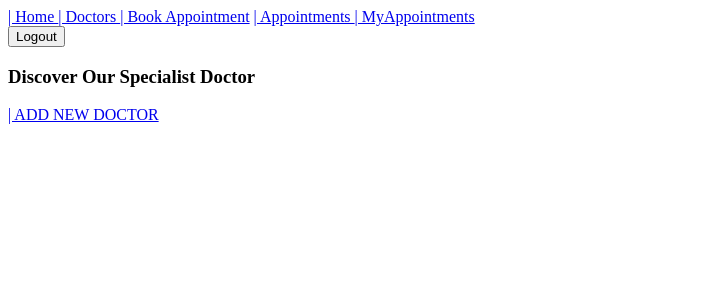
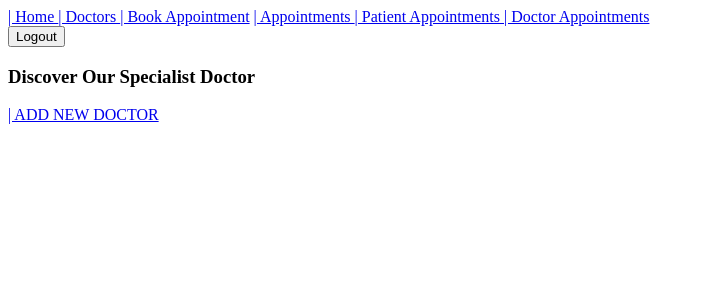
Before and after one commit to SundusMoa/Hospital-Appointment-system, a Django app: page /doctor/ in a window 1280 px wide. Shown: the top 300 px of the page, without its empty margins (0-704 px from the left). Run offline with Django 5.2, Linux system fonts and the light colour scheme; the visitor is signed in with stand-in values (Sample User, id 1); data that the repository does not hold is empty.

Commit message:
Add an new view Doctor_appointmrnts so doctor can see his appointents

```diff
--- a/Hospital-Appointment-System/main_app/templates/base.html
+++ b/Hospital-Appointment-System/main_app/templates/base.html
@@ -4,20 +4,22 @@
     <meta charset="UTF-8">
     <meta name="viewport" content="width=device-width, initial-scale=1.0">
     <title>Rateel-Hospital </title>
+    {% block head %}{% endblock  %}
 </head>
 <body>
+
     <a href="{% url 'homepage' %}"> | Home </a>
     <a href="{% url 'doctor_list' %}"> | Doctors </a>
 
     {% if user.is_authenticated %}
         <a href="{% url 'appointment_create' %}"> | Book Appointment</a>
         <a href="{% url 'appointment_list' %}"> | Appointments </a>
-        <a href="{% url 'myappointment_list' %}"> | MyAppointments </a>
+        <a href="{% url 'myappointment_list' %}"> | Patient Appointments </a>
+        <a href="{% url 'doctor_appointments' %}"> | Doctor Appointments </a>
         <form method='post' action="{% url 'logout'%}" id='logout-form'>
             {% csrf_token %}
             <button>Logout</button>
         </form>
-
     {% else %}
     <a href="{% url 'login' %}"> | Login </a>
     <a href="{% url 'signup' %}"> | SignUp </a>
@@ -25,5 +27,7 @@
 
     {% block content %}
     {% endblock  %}
+
+    {% block footer %}{% endblock  %}
 </body>
 </html>
--- a/Hospital-Appointment-System/main_app/templates/doctor/doctor_list.html
+++ b/Hospital-Appointment-System/main_app/templates/doctor/doctor_list.html
@@ -2,22 +2,18 @@
 
 {% block content %}
 <h3>Discover Our Specialist Doctor </h3>
-{% if user.is_authenticated %}
-<a href="{% url 'doctor_create' %}"> | ADD NEW DOCTOR </a>
-{% endif %}
 <ul>
 {% for doctor in doctors %}
 <div>
-
 <li><strong>{{ doctor.doctor_name }}</strong> : {{doctor.doctor_specialization }}</li>
-
 <form action="/doctor/{{doctor.id}}/delete" method='post'>
        {% csrf_token %}
        <button>Delete</button>
 </form>
-
 </div>
-
 {% endfor %}
 </ul>
+{% if user.is_authenticated %}
+<a href="{% url 'doctor_create' %}"> | ADD NEW DOCTOR </a>
+{% endif %}
 {% endblock  %}
--- a/Hospital-Appointment-System/main_app/templates/home.html
+++ b/Hospital-Appointment-System/main_app/templates/home.html
@@ -1,5 +1,8 @@
 {% extends "base.html" %}
-    <h1>Welcome , you can booking your appointment here</h1>
+    {% block head %}
+
+    {% endblock  %}
 
     {% block content %}
+    <h1>Welcome , you can booking your appointment here</h1>
     {% endblock  %}
--- a/Hospital-Appointment-System/main_app/urls.py
+++ b/Hospital-Appointment-System/main_app/urls.py
@@ -16,7 +16,7 @@ urlpatterns = [ #routing my page ;)
 
     path('auth/signup/' , views.SignUpView.as_view(), name = 'signup'),
 
-
+    path('doctor/appointments/', views.doctor_appointments, name='doctor_appointments'),
 
 
 ]
--- a/Hospital-Appointment-System/main_app/views.py
+++ b/Hospital-Appointment-System/main_app/views.py
@@ -78,6 +78,14 @@ def doctor_delete(request,pk):
         return redirect (reverse('doctor_list'))
 
 
+def doctor_appointments(request):
+
+    doctor = Doctor.objects.filter(doctor_name=request.user.username).first()
+    if doctor:
+        appointments = Appointments.objects.filter(doctor=doctor)
+    else:
+        appointments = []
+    return render(request, 'appointment/doctor_appointments.html', {'appointments': appointments})
 
 from django.contrib.auth.forms import UserCreationForm # form to create anew user
 from django.contrib.auth.models import User # this is  a built in user models
```
Also changed, not shown: Hospital-Appointment-System/main_app/forms.py (line endings or trailing spaces).
